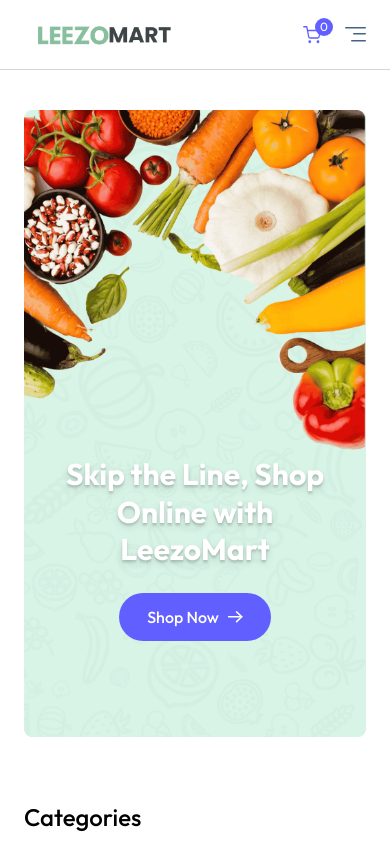
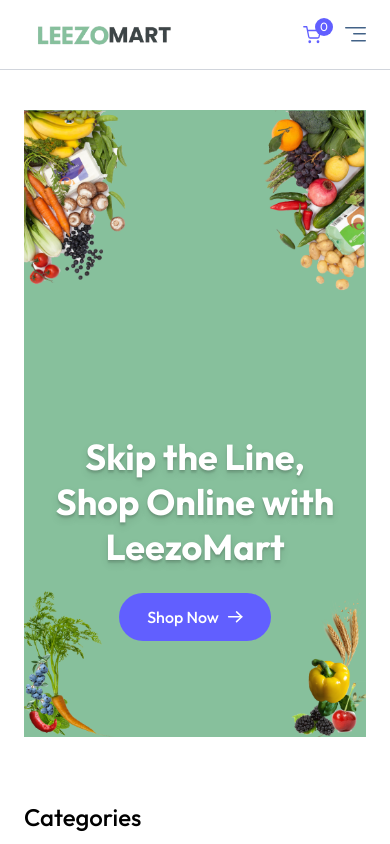
Before and after one commit to Seboo-Dogar/LeezoMart, a React (Vite) app in the folder client/: page / in a window 390 px wide. Shown: the top 844 px of the page. Built offline with nearby package versions, Linux system fonts and the light colour scheme; no server answers.

Commit message:
Change the Banner image for mobile screen and adjust text size

```diff
--- a/client/src/components/Banner.jsx
+++ b/client/src/components/Banner.jsx
@@ -15,7 +15,7 @@ const Banner = () => {
         className=" md:hidden w-full"
       />
       <div className="absolute inset-0 flex flex-col items-center md:items-start justify-end md:justify-center pb-24 md:pb-0 md:pl-18 lg:pl-24">
-        <h1 className="text-3xl md:text-4xl lg:text-5xl font-bold text-center md:text-left max-w-72 md:max-w-96 leading-tight lg:leading-15 text-white text-shadow-lg">
+        <h1 className="text-4xl md:text-4xl lg:text-5xl font-bold text-center md:text-left max-w-72 md:max-w-96 leading-tight lg:leading-15 text-white text-shadow-lg">
           Skip the Line, Shop Online with LeezoMart
         </h1>
         <div className="flex items-center mt-6 font-medium gap-6 ">
```
Also changed, not shown: client/src/assets/main_banner_bg_sm.png.
